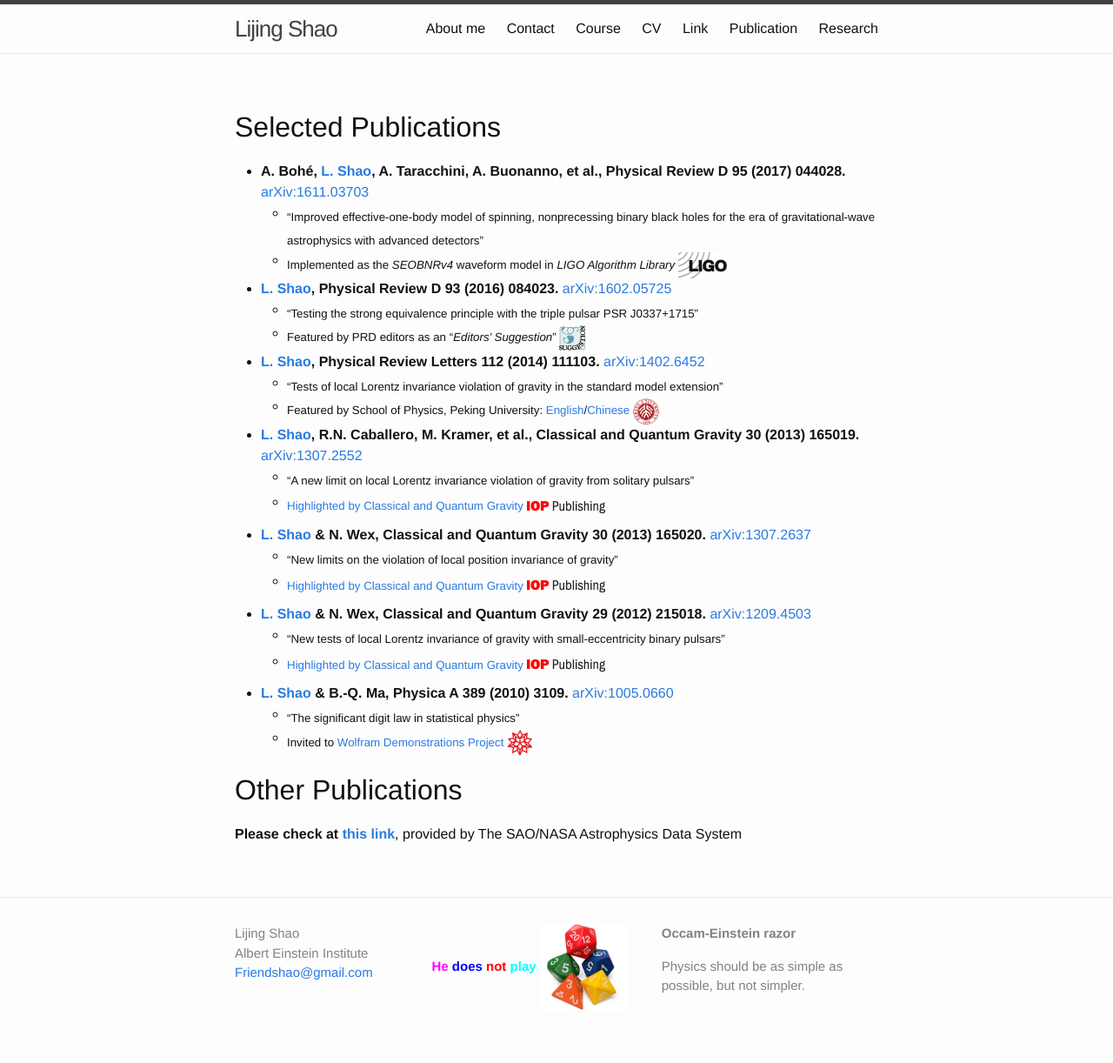
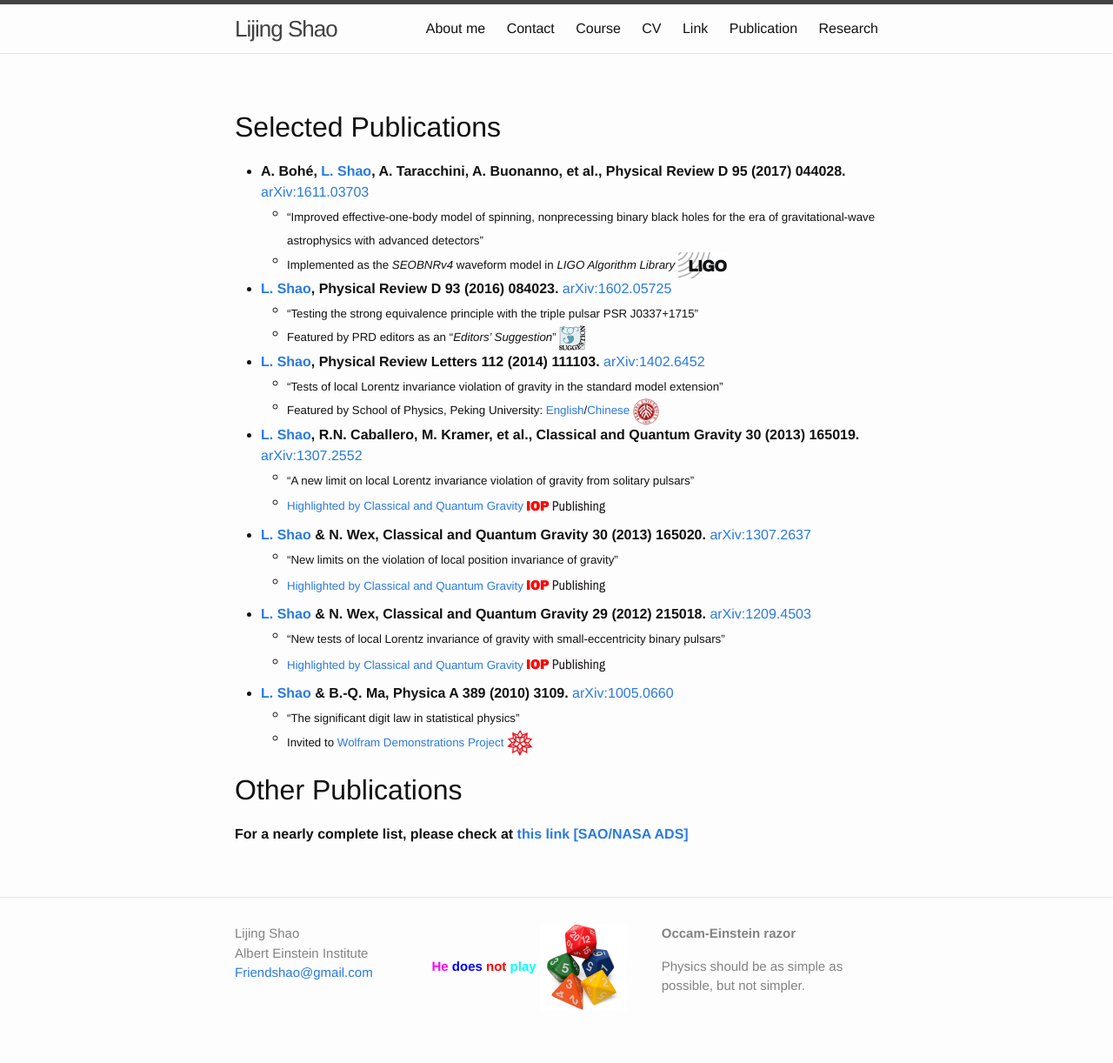
Before and after one commit to Friendshao/Friendshao.github.io, a Jekyll site: the page built from publication/publication.md, in a window 1280 px wide. Shown: the whole page at 87% size. Built offline with Jekyll 4.4.1, drawn with Linux system fonts in a browser that asks for light colours.

Commit message:
update publication

```diff
--- a/publication/publication.md
+++ b/publication/publication.md
@@ -44,4 +44,4 @@ permalink: /publication/
 
 ## Other Publications
 
-**Please check at [this link](http://adsabs.harvard.edu/cgi-bin/nph-abs_connect?library&libname=shao&libid=58649aafb9)**, provided by The SAO/NASA Astrophysics Data System
+**For a nearly complete list, please check at [this link [SAO/NASA ADS]](http://adsabs.harvard.edu/cgi-bin/nph-abs_connect?library&libname=shao&libid=58649aafb9)**
```
